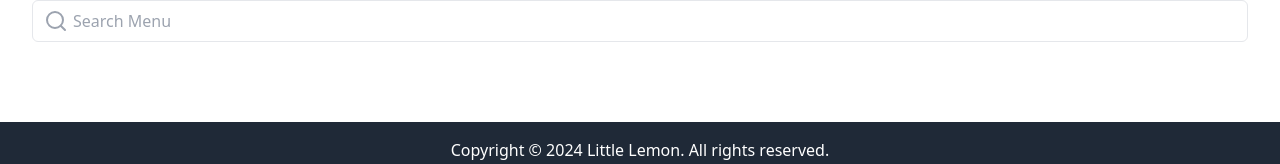
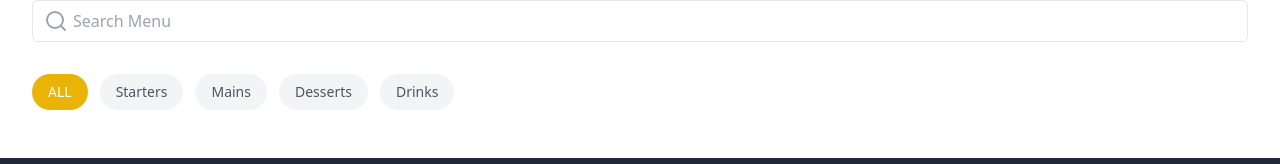
Before and after one commit to JakhmolaShikhar/Little-Lemon, a React (Vite) app: page /about in a window 1280 px wide. Shown: the part 624-788 px from the top of the page. Built offline with nearby package versions, Linux system fonts and the light colour scheme.

Commit message:
worked on  search and search button

```diff
--- a/src/components/Menu.jsx
+++ b/src/components/Menu.jsx
@@ -65,8 +65,9 @@ const Menu = () => {
 				<Search className='absolute left-3 top-1/2 text-gray-400 transform -translate-y-1/2' />
 				<input
 				type='text'
-				value=''
+				value={searchquery}
 				placeholder='Search Menu'
+				onChange={(e) => setSearchQuery(e.target.value)}
 				className='w-full pl-10 pr-4 py-2 border rounded-md'
 				/>
 			</div>
@@ -76,10 +77,14 @@ const Menu = () => {
 			{categories.map((category) => (
 				<button
 				key={category.id}
-				className=''
-				/>
-			)
-			)}
+				onClick={() => setActiveCategory(category.id)}
+				className={`px-4 py-2 rounded-full text-sm font-medium transition-colors
+					${activeCategory === category.id ? 'bg-yellow-500 text-white' : 'bg-gray-100 text-gray-600 hover:bg-gray-200' }
+					`}
+				>
+					{category.name}
+				</button>
+			))}
 
 		</div>
 
```
